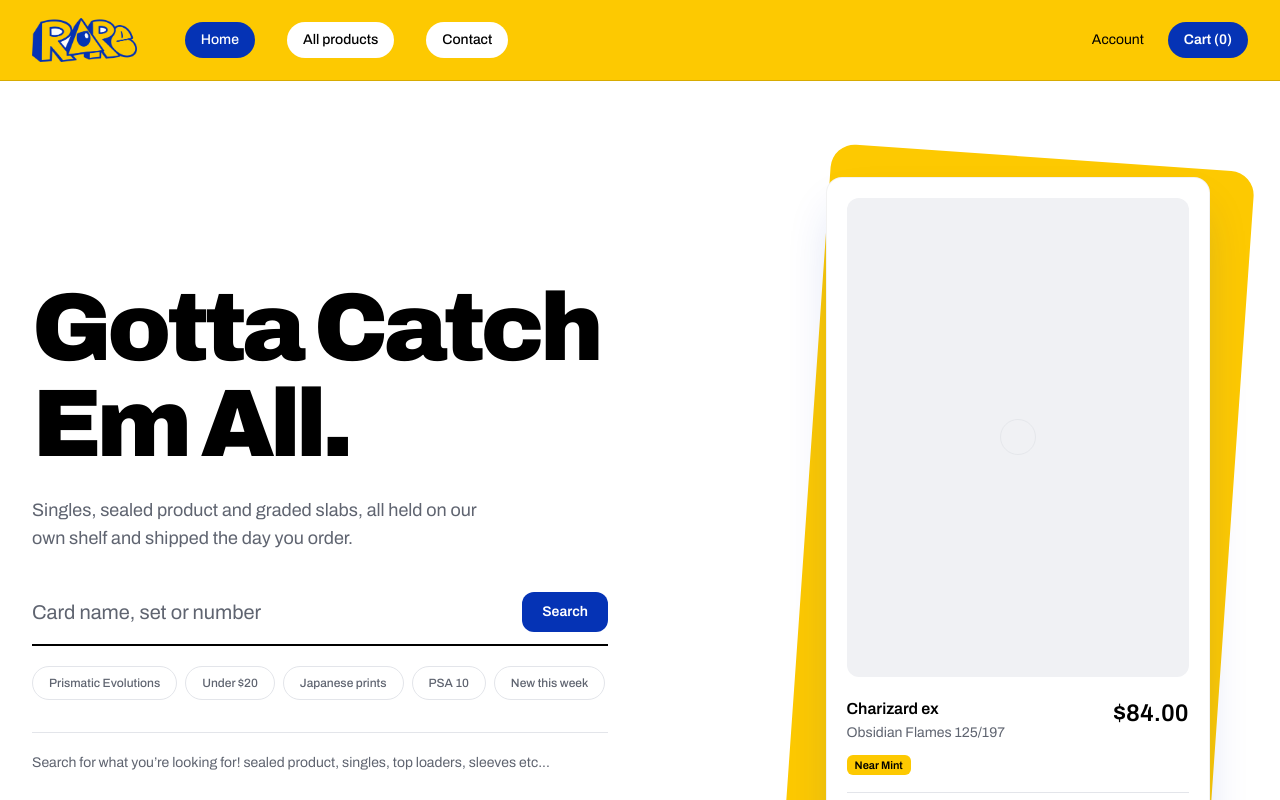
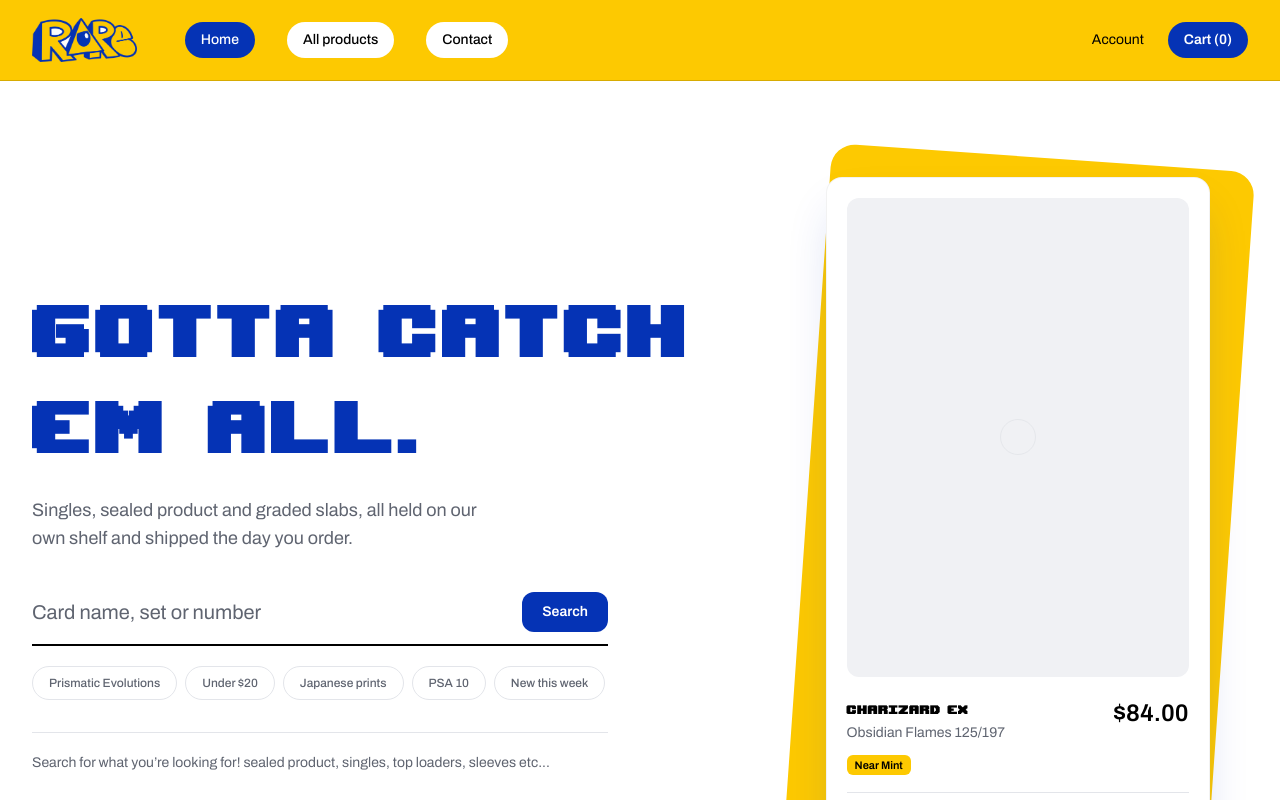
Before and after one commit to Dev-Rhema/Rare, a React (Vite) app: page / in a window 1280 px wide. Shown: the top 800 px of the page. Built offline with nearby package versions, Linux system fonts and the light colour scheme; the HTML template or start-up script is replaced by a standard one.

Commit message:
head font

```diff
--- a/src/components/home/Hero.jsx
+++ b/src/components/home/Hero.jsx
@@ -16,7 +16,7 @@
     <Section>
       <div className="grid items-center gap-16 lg:grid-cols-[1.5fr_1fr]">
         <div>
-          <h1 className="text-5xl font-black leading-[0.92] tracking-tighter sm:text-7xl lg:text-8xl">
+          <h1 className="text-5xl font-black leading-[0.92] tracking-tighter text-brand-blue sm:text-7xl lg:text-8xl">
             {HERO.title.map((line) => <span key={line} className="block">{line}</span>)}
           </h1>
           <p className="mt-6 max-w-md text-lg text-muted">{HERO.description}</p>
--- a/src/index.css
+++ b/src/index.css
@@ -1,6 +1,12 @@
 @tailwind base;
 @tailwind components;
 @tailwind utilities;
+
+@font-face {
+  font-family: "Upheaval";
+  src: url("./fonts/upheaval/upheavtt.ttf") format("truetype");
+  font-display: swap;
+}
 
 @layer base {
   :root {
@@ -18,6 +24,16 @@
     @apply font-sans text-ink;
     background-color: var(--color-page);
   }
+  h1,
+  h2,
+  h3,
+  h4,
+  h5,
+  h6 {
+    font-family: "Upheaval", sans-serif;
+    font-weight: 100;
+    letter-spacing: 0.06em !important;
+  }
   :focus-visible {
     @apply outline-none ring-2 ring-brand-blue ring-offset-2;
   }
```
Also changed, not shown: src/fonts/upheaval/upheaval.txt (added), src/fonts/upheaval/upheavtt.ttf (added), 6 other files (tests, documents, lock files or other folders).
